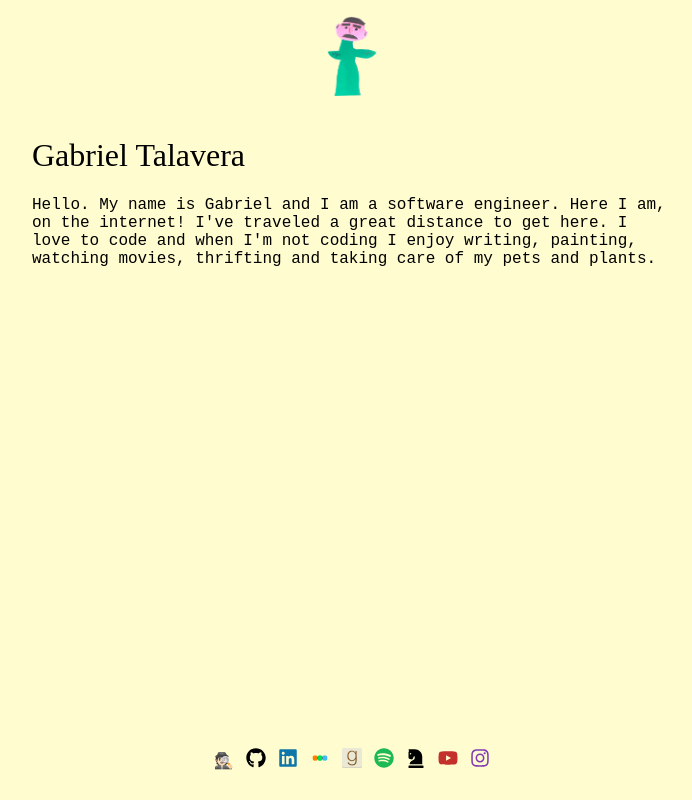
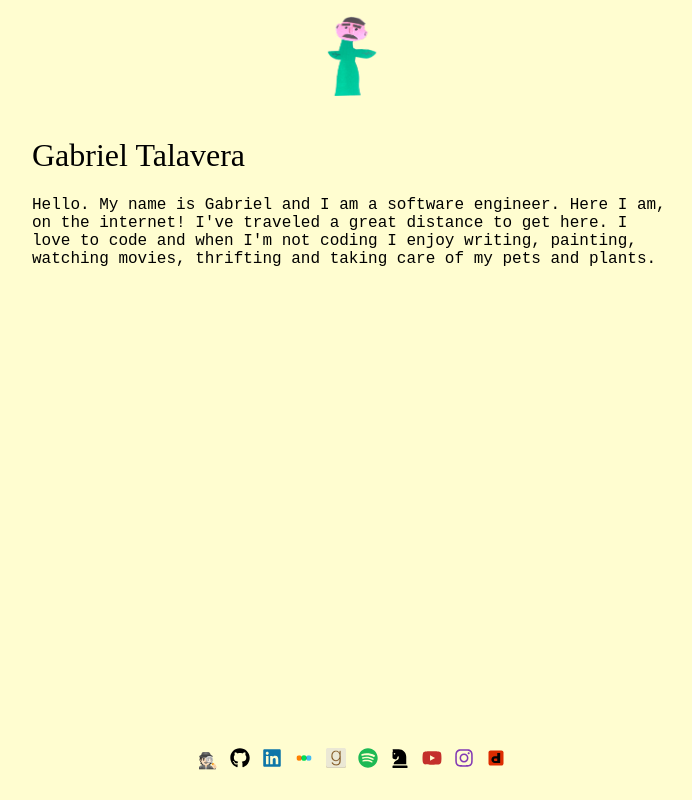
Before and after one commit to gabrieltal/plantperson, a React (Create React App) app: page /#/ in a window 1280 px wide. Shown: the whole page, without its empty margins (288-980 px from the left). Built offline with nearby package versions, Linux system fonts and the light colour scheme; a web font is replaced by a local one.

Commit message:
add depop but im not going to deploy yet

```diff
--- a/src/components/Home.jsx
+++ b/src/components/Home.jsx
@@ -1,5 +1,6 @@
 import React from 'react';
 import chess from '../assets/images/chess.svg';
+import depop from '../assets/images/depop.svg';
 import github from '../assets/images/github.svg';
 import goodreads from '../assets/images/goodreads.svg';
 import instagram from '../assets/images/instagram.svg';
@@ -32,6 +33,7 @@ export default class Home extends React.Component {
               <a className="mx-2" href="https://chess.com/member/plant_person" target="_blank" rel="noopener noreferrer"><img alt="chess" src={chess}/><span className="sr-only">Chess</span></a>
               <a className="mx-2" href="https://www.youtube.com/channel/UCKRJ1N_6m16aQEqviKk5Hxw" target="_blank" rel="noopener noreferrer"><img alt="youtube" src={youtube}/><span className="sr-only">Youtube</span></a>
               <a className="mx-2" href="https://www.instagram.com/brownwoolpants" target="_blank" rel="noopener noreferrer"><img alt="instagram" src={instagram}/><span className="sr-only">Instagram</span></a>
+              <a className="mx-2" href="https://www.depop.com/oldgrandpagabriel/" target="_blank" rel="noopener noreferrer"><img alt="depop" src={depop}/><span className="sr-only">Depop</span></a>
             </div>
           </div>
         </footer>
```
Also changed, not shown: src/assets/images/depop.svg (added).
